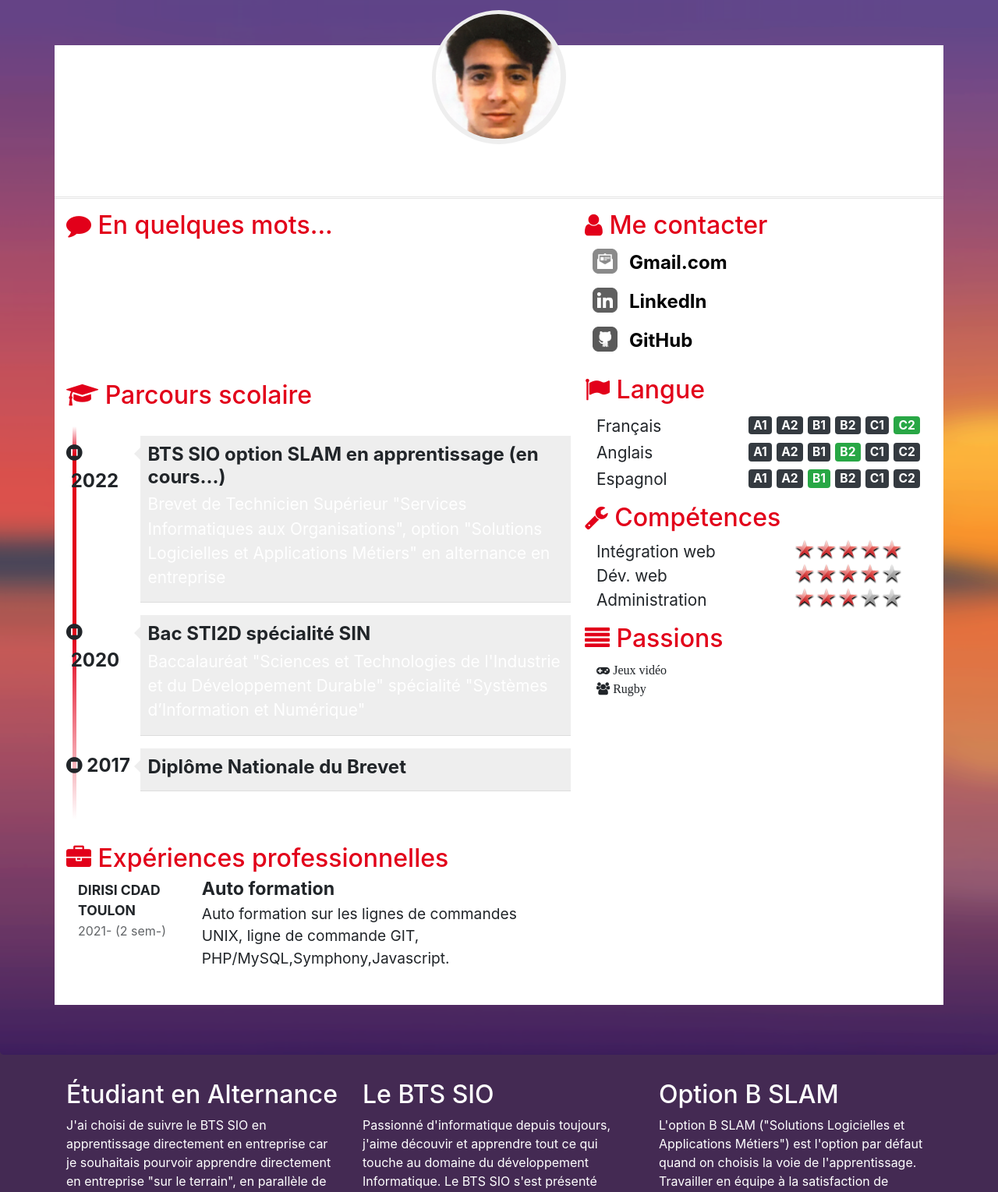
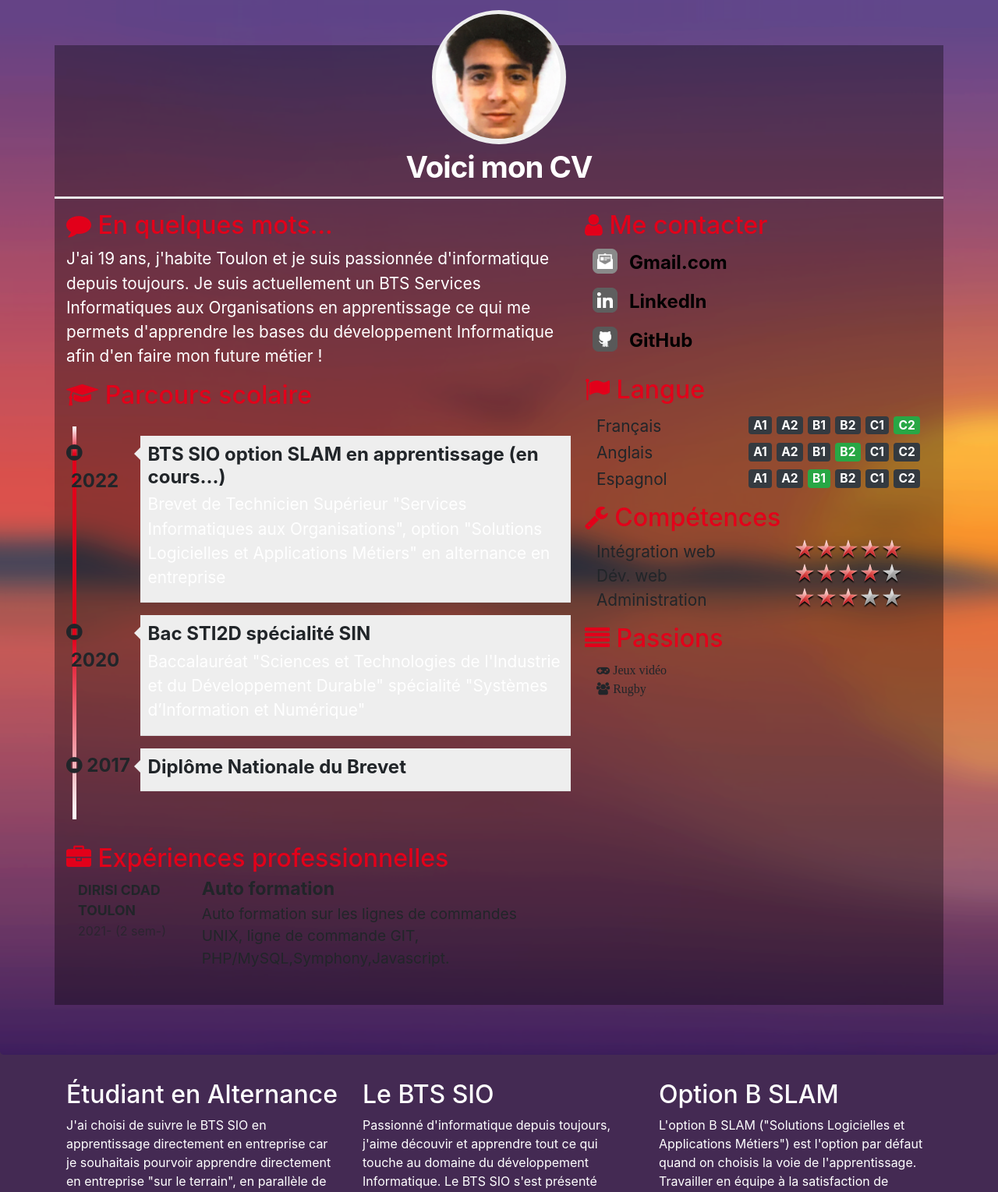
Before and after one commit to RayaneKadri/RKPortfolio, a PHP site: page /pages/cv.html in a window 1280 px wide. Shown: the part 56-1585 px from the top of the page at 78% size. Run offline with PHP 8.4, Linux system fonts and the light colour scheme.

Commit message:
modification couleur cadre CV

```diff
--- a/css/cv.css
+++ b/css/cv.css
@@ -1,5 +1,5 @@
 body { padding-top: 50px; }
-.cadreCV { padding-bottom: 15px; background: white; }
+.cadreCV { padding-bottom: 15px; background: #00000059; }
 /****************************************
 * En-tête du CV
 ****************************************/
```
